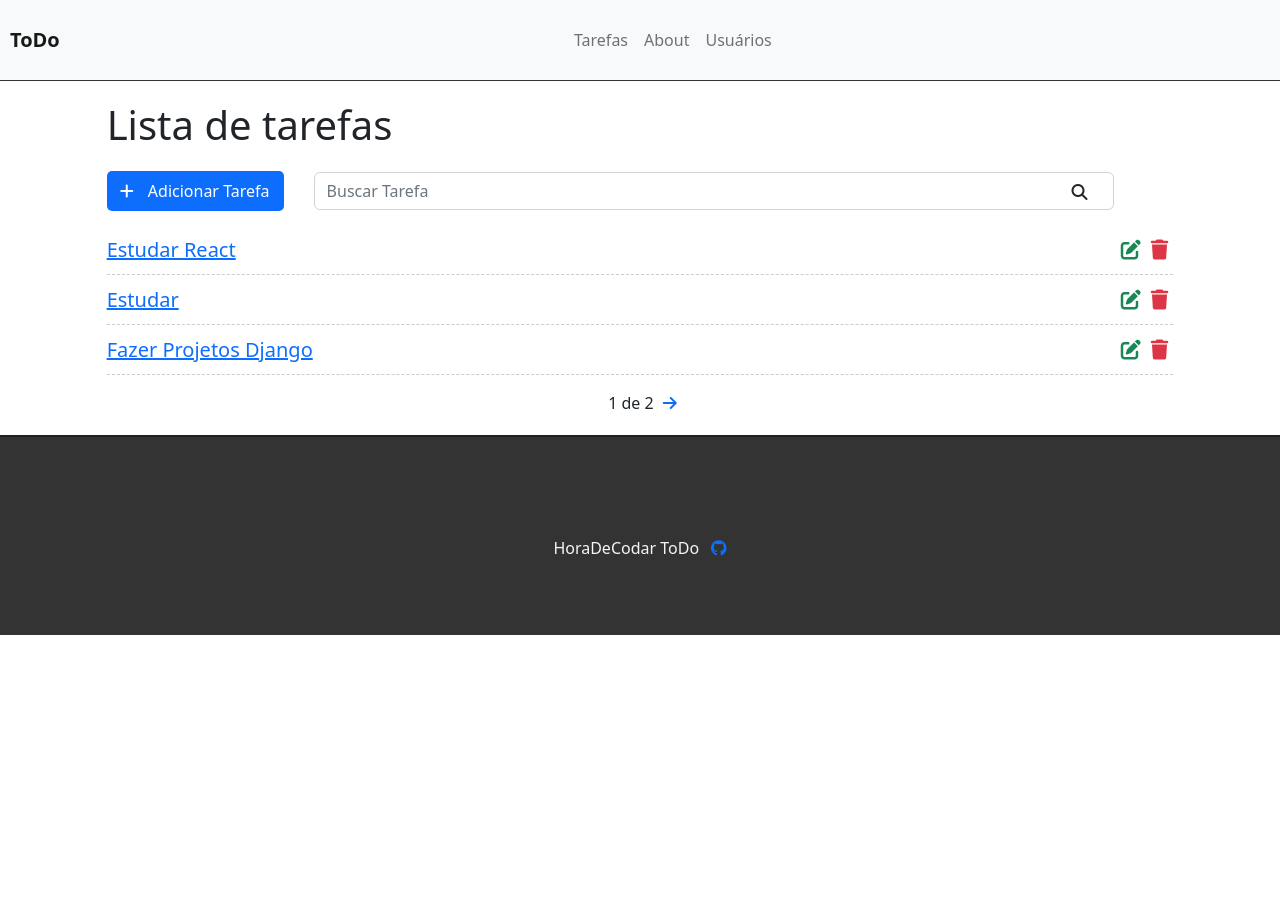
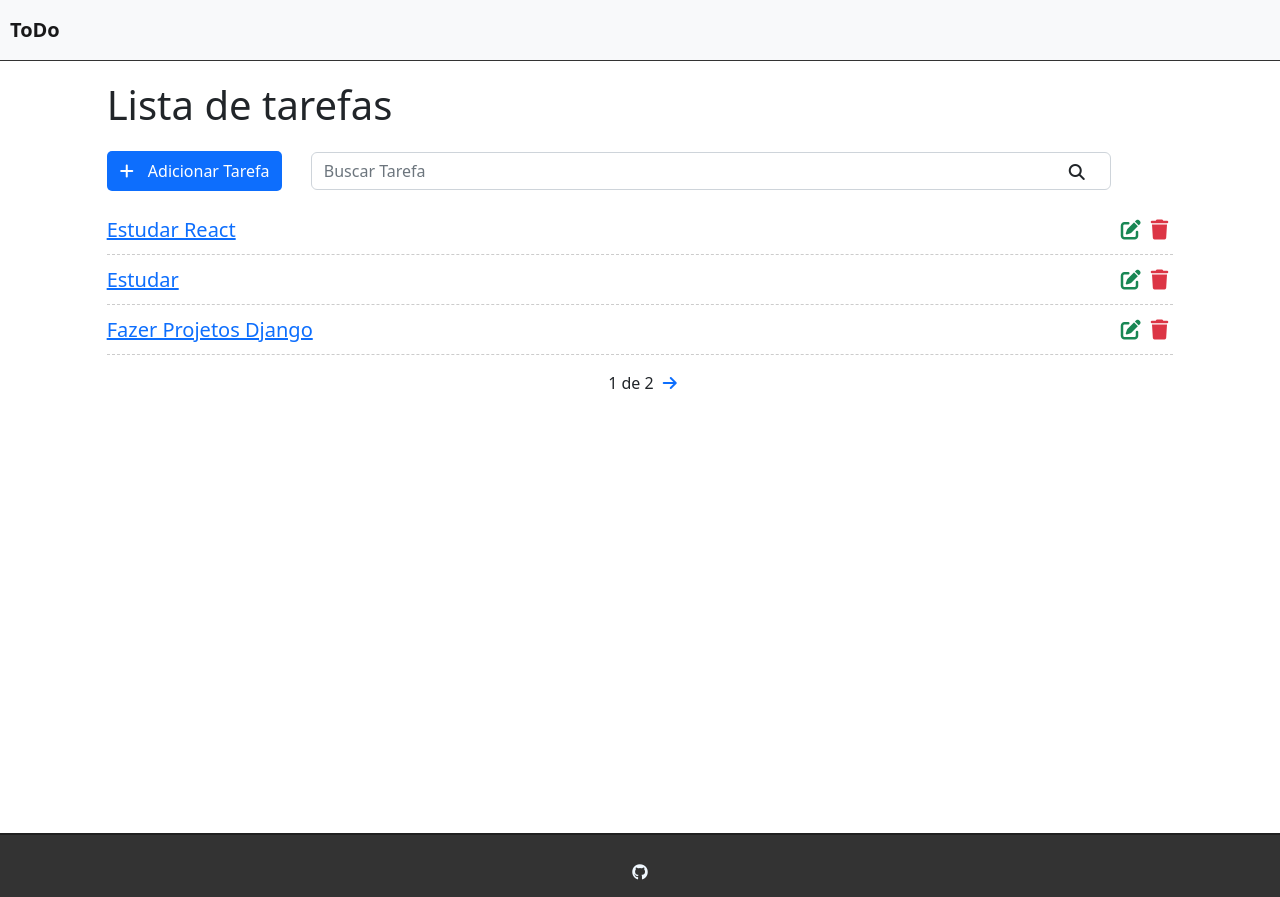
Before and after one commit to TheJoaoVitorio/Project-ToDo, a Django app: page / in a window 1280 px wide. Run offline with Django 5.2, Linux system fonts and the light colour scheme; data comes from the database, SQL or seed files in the repository; both versions use the stored data as it was after the commit.

Commit message:
update css

```diff
--- a/tasks/static/css/style.css
+++ b/tasks/static/css/style.css
@@ -30,6 +30,7 @@
     border-radius:5px;
     margin-right: 25px;
     padding:8px;
+    width: 175px;
 }
 .fas.fa-plus{
     color:#FFF;
--- a/tasks/templates/base.html
+++ b/tasks/templates/base.html
@@ -9,6 +9,30 @@
     <link rel="stylesheet" href="{% static 'css/style.css' %}">
     <link rel="stylesheet" href="https://cdnjs.cloudflare.com/ajax/libs/font-awesome/6.5.1/css/all.min.css" integrity="sha512-DTOQO9RWCH3ppGqcWaEA1BIZOC6xxalwEsw9c2QQeAIftl+Vegovlnee1c9QX4TctnWMn13TZye+giMm8e2LwA==" crossorigin="anonymous" referrerpolicy="no-referrer" />
 </head>
+<style>
+  #Footer{
+    width: 100%;
+    height: 4em;
+    position: fixed;
+    bottom: 0;
+    display: flex;
+    justify-content: center;
+    align-items: center;
+
+  }
+  .FooterContainer{
+    display: flex;
+    justify-content: center;
+    align-items: center;
+    padding-bottom: 50px;
+  }
+
+  .FooterContainer a{
+    color: aliceblue;
+    text-decoration: none;
+  }
+
+</style>
 <body>
     <div class="container-fluid">
         <nav class="navbar navbar-expand-lg bg-light">
@@ -18,28 +42,17 @@
                 <span class="navbar-toggler-icon"></span>
               </button>
               <div class="collapse navbar-collapse" id="navbarSupportedContent">
-                <ul class="navbar-nav me-auto mb-2 mb-lg-0">
-                  <li class="nav-item">
-                    <a class="nav-link" aria-current="page" href="#">Tarefas</a>
-                  </li>
-                  <li class="nav-item">
-                    <a class="nav-link" aria-current="page" href="#">About</a>
-                  </li>
-                  <li class="nav-item">
-                    <a class="nav-link" aria-current="page" href="#">Usuários</a>
-                  </li>
-                </ul>
+
               </div>
             </div>
         </nav>
           {% block content%}{% endblock %}
 
-          <footer>
-            <div>
-                <p>HoraDeCodar ToDo</p>
-                <a href="https://github.com/TheJoaoVitorio">
-                    <i class="fa-brands fa-github"></i>
-                </a>
+          <footer id="Footer" >
+            <div class="FooterContainer" >
+              <a href="https://github.com/TheJoaoVitorio">
+                <i class="fa-brands fa-github"></i>
+              </a>
             </div>
           </footer>
     </div>
```
Also changed, not shown: db.sqlite3.
